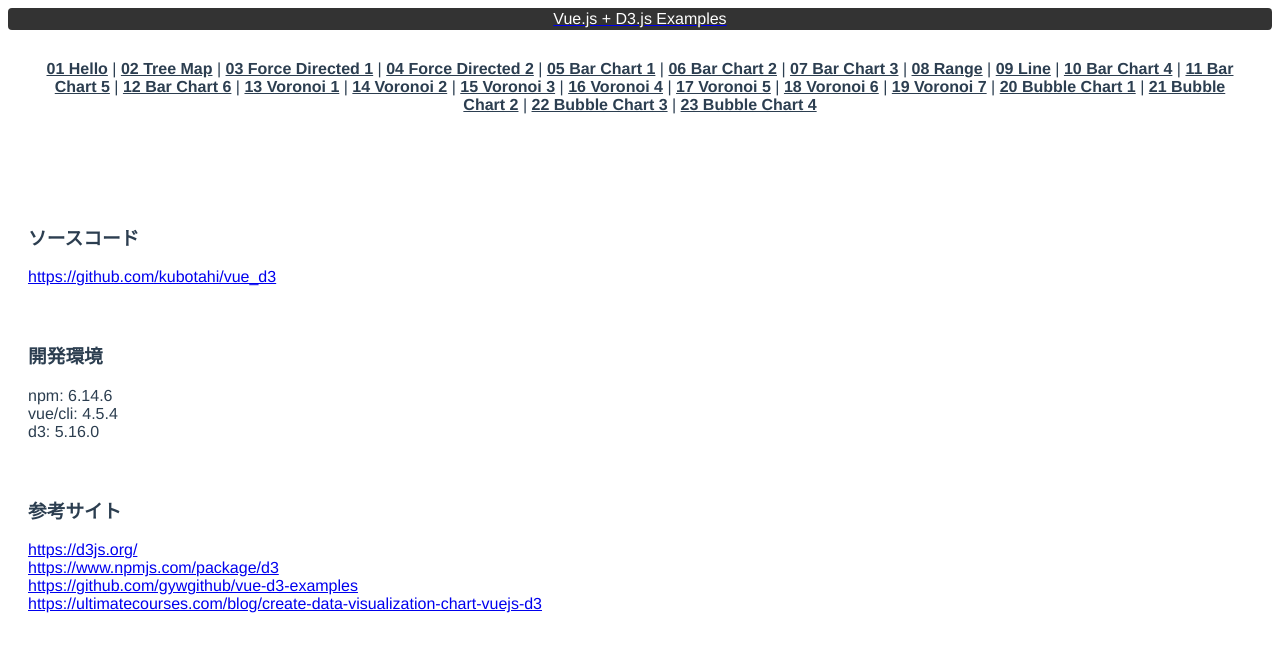
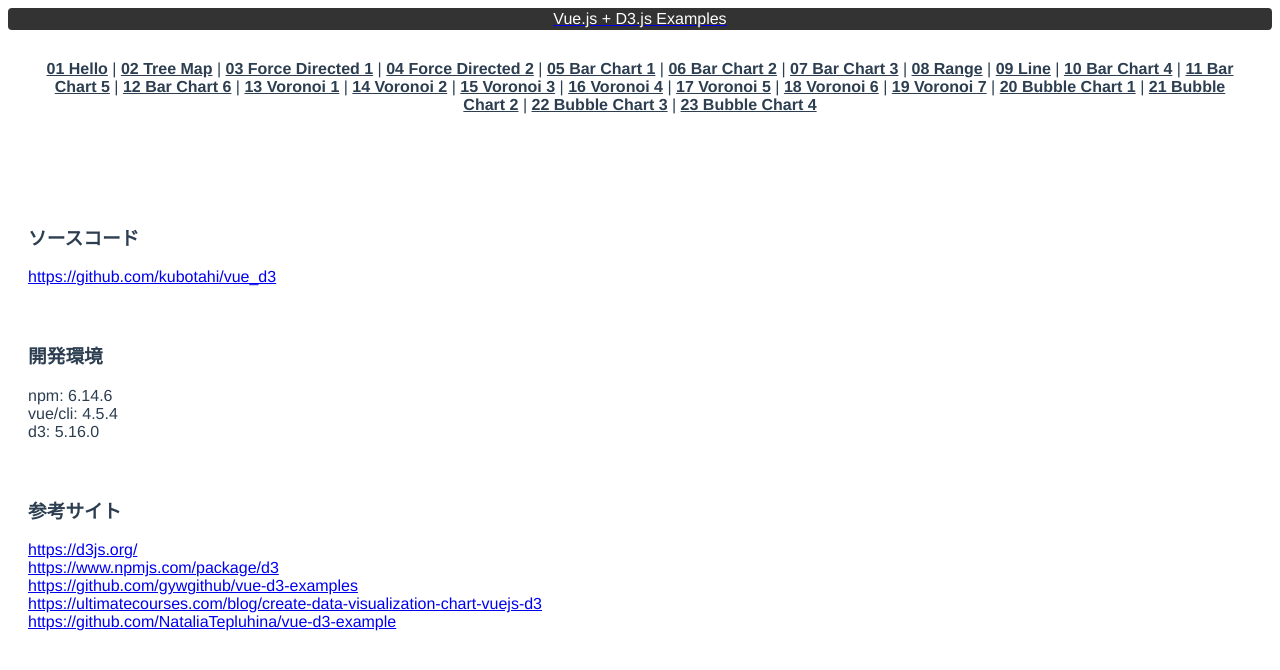
Before and after one commit to kubotahi/vue_d3, a Vue app: page / in a window 1280 px wide. Shown: the top 670 px of the page. Built offline with nearby package versions, Linux system fonts and the light colour scheme.

Commit message:
add link

```diff
--- a/src/views/Index.vue
+++ b/src/views/Index.vue
@@ -20,6 +20,7 @@
       <a href="https://www.npmjs.com/package/d3" target="_blank">https://www.npmjs.com/package/d3</a><br>
       <a href="https://github.com/gywgithub/vue-d3-examples" target="_blank">https://github.com/gywgithub/vue-d3-examples</a><br>
       <a href="https://ultimatecourses.com/blog/create-data-visualization-chart-vuejs-d3" target="_blank">https://ultimatecourses.com/blog/create-data-visualization-chart-vuejs-d3</a><br>
+      <a href="https://github.com/NataliaTepluhina/vue-d3-example" target="_blank">https://github.com/NataliaTepluhina/vue-d3-example</a><br>
       <br>
       <br>
 
```
